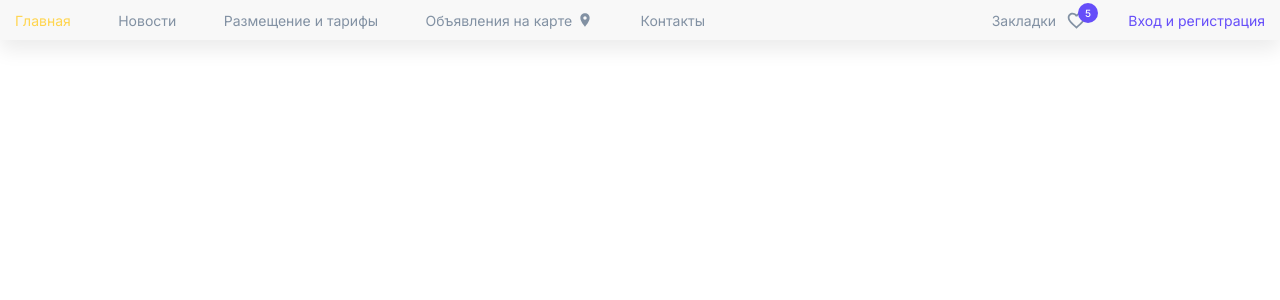
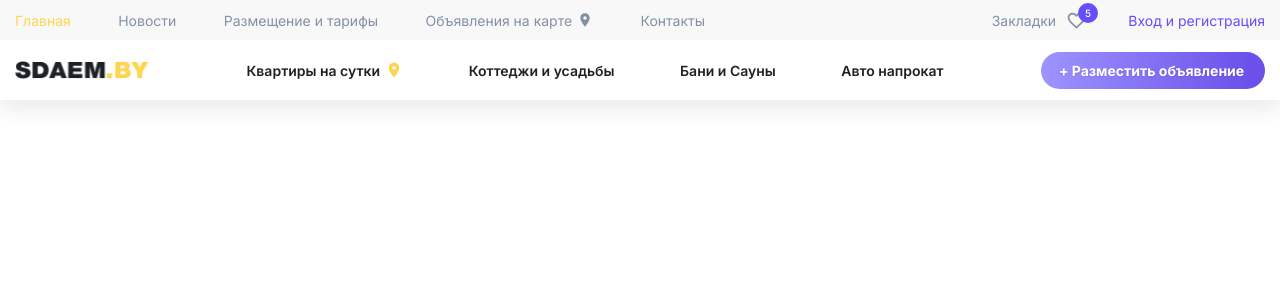
Before and after one commit to Undefined-deve1oper/react-sdaem-by, a React (Create React App) app: page / in a window 1280 px wide. Shown: the top 300 px of the page. Built offline with nearby package versions, Linux system fonts and the light colour scheme.

Commit message:
add header-body layout in header

```diff
--- a/src/app/components/common/Header/Header.tsx
+++ b/src/app/components/common/Header/Header.tsx
@@ -1,13 +1,14 @@
 import React from 'react';
-import NavList from "../NavList";
-import {navigationRoutes} from "../../../router/routes";
+import {navigationRoutes, productsNavigationRoutes} from "../../../router/routes";
 import HeaderTop from "./HeaderTop";
+import HeaderBody from "./HeaderBody";
 
 const Header: React.FC = () => {
     return (
         <header className="header">
             <div className="header__wrapper lock-padding">
                 <HeaderTop links={navigationRoutes}/>
+                <HeaderBody links={productsNavigationRoutes}/>
             </div>
         </header>
     );
--- /dev/null
+++ b/src/app/components/common/Header/HeaderBody.tsx
@@ -0,0 +1,27 @@
+import React from 'react';
+import Logo from '../Logo';
+import {NavLink} from "react-router-dom";
+import NavList from "../NavList";
+import {RoutesNavType} from "../../../router/routes";
+
+type HeaderBodyProps = {
+    links: RoutesNavType[];
+}
+
+const HeaderBody: React.FC<HeaderBodyProps> = ({links}) => {
+    return (
+        <div className="header__body body-header">
+            <div className="header__container _container">
+                <Logo />
+                <NavList routes={links} className={"header__menu menu"} />
+                <div className="header__ads ads-header">
+                    <NavLink className="ads-header__button" to="/place-an-ad">
+                        + Разместить объявление
+                    </NavLink>
+                </div>
+            </div>
+        </div>
+    );
+};
+
+export default HeaderBody;
--- a/src/app/components/common/Header/index.ts
+++ b/src/app/components/common/Header/index.ts
@@ -1,5 +1,6 @@
 import Header from "./Header";
 import HeaderTop from "./HeaderTop";
+import HeaderBody from "./HeaderBody";
 
-export { HeaderTop }
+export { HeaderTop, HeaderBody }
 export default Header;
--- a/src/app/components/common/Header/styles/_header.scss
+++ b/src/app/components/common/Header/styles/_header.scss
@@ -45,6 +45,10 @@
 		padding: 0px 25px;
 		color: $darkColor;
 		font-weight: 600;
+
+		& svg {
+			color: $infoColor;
+		}
 
 		@media (max-width: $md2 + px) {
 			flex: 1 1 auto;
```
